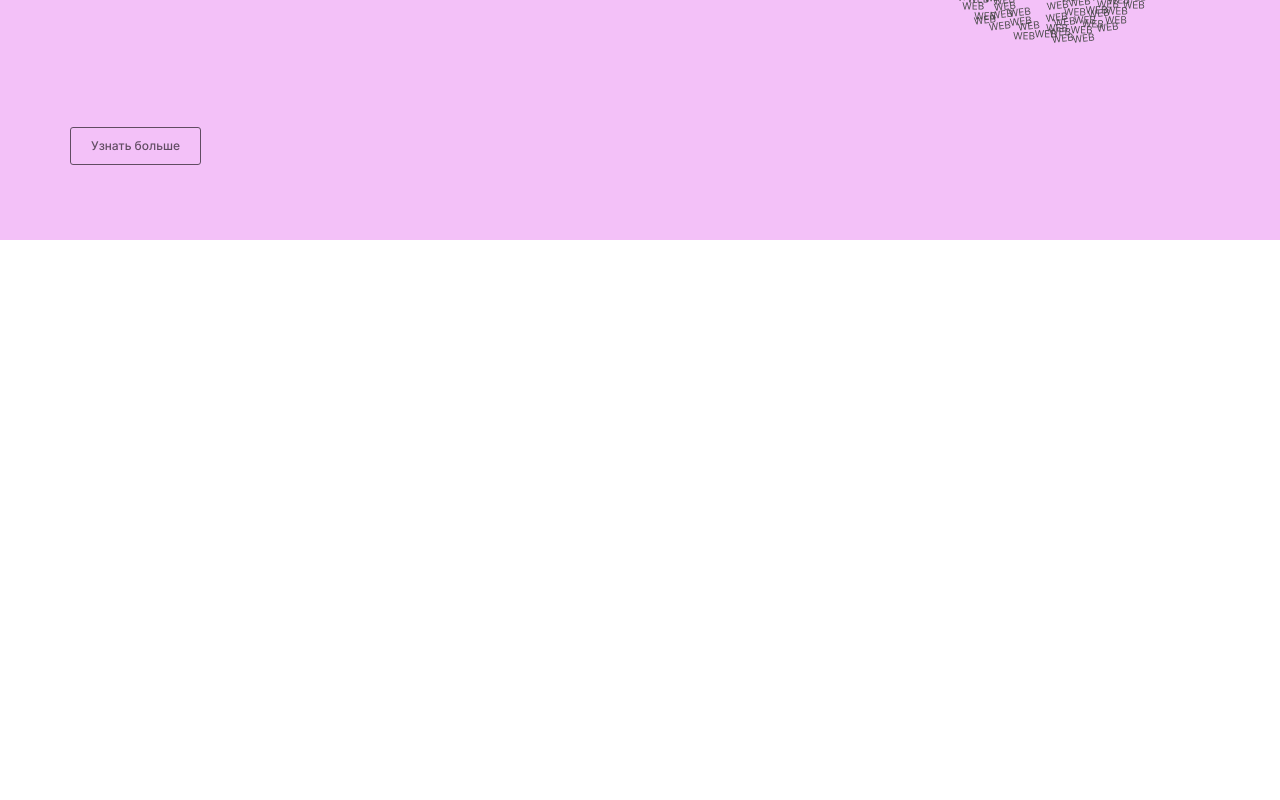
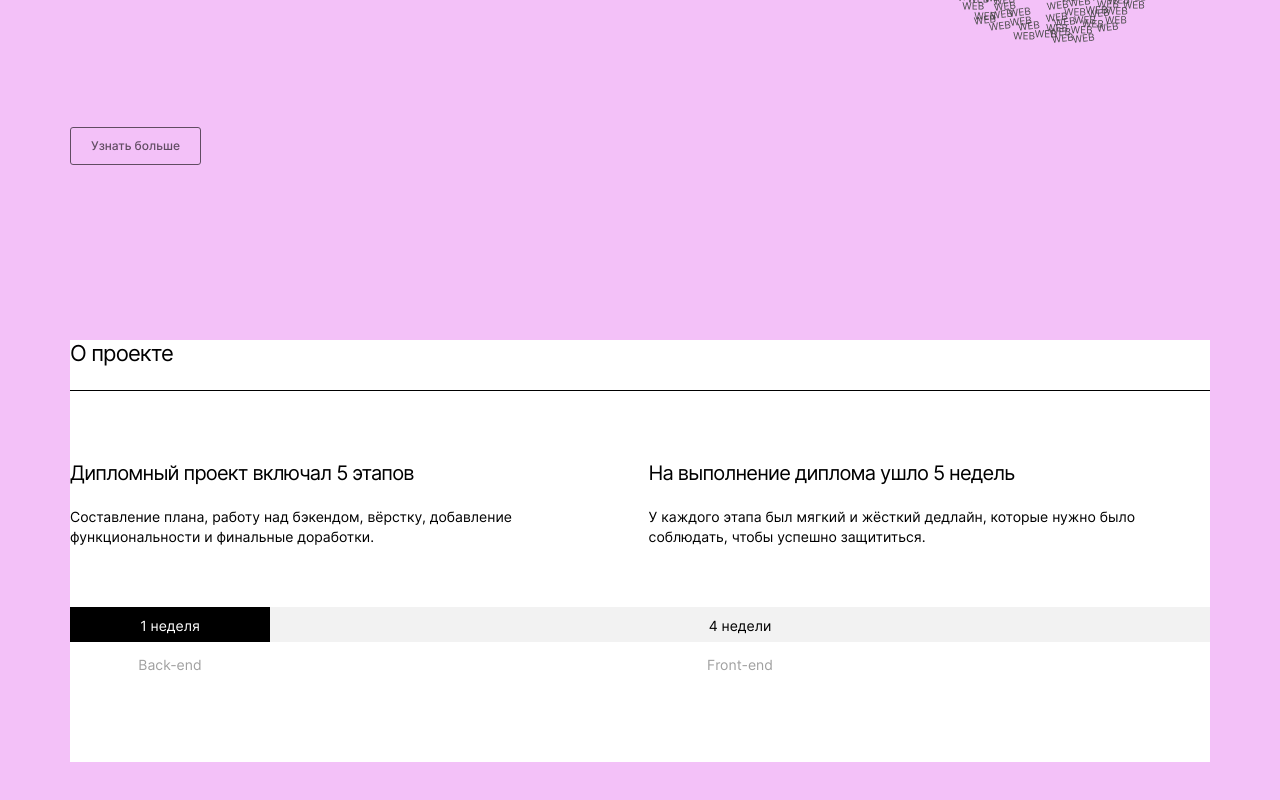
Before and after one commit to mintolime/movies-explorer-frontend, a React (Create React App) app in the folder movie-app/: page / in a window 1280 px wide. Shown: the part 410-1210 px from the top of the page. Before the commit the page ends 800 px from the top, so only its background shows below. Built offline with nearby package versions, Linux system fonts and the light colour scheme.

Commit message:
dev: layout on different ext. AboutProject and Promo comp

```diff
--- /dev/null
+++ b/movie-app/src/components/AboutProject/AboutProject.css
@@ -0,0 +1,105 @@
+.about-progect {
+  width: 100%;
+  background-color: #fff;
+}
+
+.about-project__list {
+  display: flex;
+  flex-direction: column;
+  gap: 56px 0;
+  list-style: none;
+  margin: 0;
+  padding: 0;
+}
+
+@media screen and (min-width: 720px) {
+  .about-project__list {
+    flex-direction: row;
+    gap: 0 30px;
+  }
+}
+
+
+
+.about-project__title {
+  font-weight: 400;
+  font-size: 18px;
+  line-height: 22px;
+  letter-spacing: -0.04em;
+  padding: 0 0 16px;
+  margin: 0;
+}
+
+@media screen and (min-width: 720px) {
+  .about-project__title {
+    font-size: 20px;
+    line-height: 24px;
+    padding-bottom: 22px;
+  }
+}
+
+.about-project__description {
+  font-weight: 400;
+  font-size: 11px;
+  line-height: 16px;
+  padding: 0;
+  margin: 0;
+}
+
+@media screen and (min-width: 720px) {
+  .about-project__description {
+    font-size: 12px;
+    line-height: 18px;
+  }
+}
+
+@media screen and (min-width: 1024px) {
+  .about-project__description {
+    font-size: 14px;
+    line-height: 20px;
+  }
+}
+
+.about_project__result {
+  display: grid;
+  grid-template-columns: 100px 1fr;
+  grid-template-rows: 35px 13px;
+  row-gap: 10px;
+  font-size: 11px;
+  line-height: 13px;
+  text-align: center;
+  padding: 60px 0 93px;
+}
+
+@media screen and (min-width: 720px) {
+  .about_project__result {
+    font-size: 14px;
+    line-height: 17px;
+    grid-template-columns: 140px 1fr;
+    row-gap: 14px;
+  }
+}
+@media screen and (min-width: 1024px) {
+  .about_project__result {
+    grid-template-columns: 200px 1fr;
+  }
+}
+
+.about-project__week {
+  background-color: #F2F2F2;
+  color: #000;
+  padding: 0;
+  margin: 0;
+  padding: 10px 0;
+}
+
+.about-project__week_black {
+  background-color: #000;
+  color: #fff;
+}
+
+.about-project__web {
+  color: #A0A0A0;
+  padding: 0;
+  margin: 0;
+}
--- /dev/null
+++ b/movie-app/src/components/AboutProject/AboutProject.jsx
@@ -0,0 +1,34 @@
+import '../AboutProject/AboutProject.css';
+
+function AboutProgect() {
+  return (
+    <article aria-label="компонент с описанием дипломного проекта" className="about-progect">
+      <div className="content__inner">
+        <p className='content__about'>О проекте</p>
+      </div>
+      <ul className="about-project__list">
+        <li className="about-project__item">
+          <h3 className="about-project__title">Дипломный проект включал 5 этапов</h3>
+          <p className="about-project__description">
+            Составление плана, работу над бэкендом, вёрстку, добавление функциональности и финальные доработки.
+          </p>
+        </li>
+
+        <li className="about-project__item">
+          <h3 className="about-project__title">На выполнение диплома ушло 5 недель</h3>
+          <p className="about-project__description">
+            У каждого этапа был мягкий и жёсткий дедлайн, которые нужно было соблюдать, чтобы успешно защититься.
+          </p>
+        </li>
+      </ul>
+      <div className="about_project__result">
+       <p className="about-project__week about-project__week_black">1 неделя</p>
+       <p className="about-project__week">4 недели</p>
+          <p className="about-project__web">Back-end</p>
+          <p className="about-project__web">Front-end</p>
+      </div>
+    </article>
+  );
+}
+
+export default AboutProgect;
--- a/movie-app/src/components/Main/Main.css
+++ b/movie-app/src/components/Main/Main.css
@@ -1,126 +1,46 @@
-.promo {
-  width: 100%;
-  /* min-width: 300px; */
-  display: flex;
-  flex-direction: column;
-  align-items: center;
-  padding: 70px 0 30px;
+.content {
+  display: grid;
+  row-gap: 70px;
 }
 
 @media screen and (min-width: 720px) {
-  .promo {
-    padding: 140px 0 76px;
+  .content {
+    row-gap: 90px;
   }
 }
 
 @media screen and (min-width: 1024px) {
-  .promo {
-    padding: 75px 0 75px;
-    flex-direction: row-reverse;
-    justify-content: space-between;
+  .content {
+    row-gap: 100px;
   }
 }
 
-.promo__context {
-  display: flex;
-  align-items: center;
-  flex-direction: column;
+.content__inner {
+  width: 100%;
+  border-bottom: 1px #000 solid;
+  margin-bottom: 60px;
 }
 
-@media screen and (min-width: 1024px) {
-  .promo__context {
-    align-items: flex-start;
+@media screen and (min-width: 720px) {
+  .content__inner {
+    margin-bottom: 70px;
   }
 }
 
-
-.promo__title {
-  max-width: 300px;
-  font-family: 'Inter';
-  font-style: normal;
+.content__about {
+  color: #000;
   font-weight: 400;
-  font-size: 30px;
-  line-height: 38px;
-  /* or 127% */
-  text-align: center;
+  font-size: 18px;
+  line-height: 22px;
   letter-spacing: -0.04em;
+  padding: 0 0 28px;
   margin: 0;
-  padding-top: 44px;
 }
 
 @media screen and (min-width: 720px) {
-  .promo__title {
-    max-width: 680px;
-    font-size: 40px;
-    line-height: 50px;
+  .content__about {
+    font-size: 22px;
+    line-height: 27px;
+    padding-bottom: 23px;
   }
 }
-
-@media screen and (min-width: 1024px) {
-  .promo__title {
-    max-width: 640px;
-    padding-top: 0;
-    /* padding-top: 75px; */
-    font-size: 50px;
-    line-height: 58px;
-    text-align: left;
-  }
-}
-
-.promo__subtitle {
-  max-width: 260px;
-  font-weight: 400;
-  font-size: 13px;
-  line-height: 16px;
-  text-align: center;
-  color: #000000;
-  mix-blend-mode: normal;
-  opacity: 0.5;
-  margin: 0;
-  padding: 24px 0 80px;
-}
-
-@media screen and (min-width: 720px) {
-  .promo__subtitle {
-    padding: 22px 0 92px;
-    font-size: 13px;
-    line-height: 16px;
-  }
-}
-
-@media screen and (min-width: 1024px) {
-  .promo__subtitle {
-    padding: 36px 0 146px;
-    text-align: left;
-  }
-}
-
-.promo__illustration {
-  width: 210px;
-  height: 206px;
-}
-
-@media screen and (min-width: 720px) {
-  .promo__illustration {
-    width: 310px;
-    height: 304px;
-  }
-}
-
-@media screen and (min-width: 1024px) {
-  .promo__illustration {
-    align-self: baseline;
-  }
-}
-
-.promo__link {
-  text-decoration: none;
-  font-weight: 500;
-  font-size: 12px;
-  line-height: 16px;
-  /* identical to box height, or 133% */
-  display: flex;
-  align-items: center;
-  color: #000;
-  padding: 10px 20px;
-}
--- a/movie-app/src/components/Main/Main.jsx
+++ b/movie-app/src/components/Main/Main.jsx
@@ -1,19 +1,14 @@
-import globus from '../../images/globus.png';
 import '../Main/Main.css'
+import Promo from '../Promo/Promo';
+import AboutProgect from '../AboutProject/AboutProject';
+import Techs from '../Techs/Techs';
 
 function Main() {
   return (
     <main className="content">
-      <section aria-label="стартовая страница о проекте" className="promo">
-        <img className="promo__illustration" src={globus} alt="Логотип веба в форме глобуса" />
-        <div className="promo__context">
-          <h1 className="promo__title">Учебный проект студента факультета Веб-разработки.</h1>
-          <p className="promo__subtitle">
-            Листайте ниже, чтобы узнать больше про этот проект и его создателя.
-          </p>
-           <button className='button button_type_about' ><a className="promo__link" href="#">Узнать больше</a></button>
-        </div>
-      </section>
+      <Promo />
+      <AboutProgect />
+      <Techs />
     </main>
   );
 }
--- /dev/null
+++ b/movie-app/src/components/Promo/Promo.css
@@ -0,0 +1,127 @@
+.promo {
+  width: 100%;
+  /* background-color: #F3C1F8; */
+  /* min-width: 300px; */
+  display: flex;
+  flex-direction: column;
+  align-items: center;
+  padding: 70px 0 30px;
+}
+
+@media screen and (min-width: 720px) {
+  .promo {
+    padding: 140px 0 76px;
+  }
+}
+
+@media screen and (min-width: 1024px) {
+  .promo {
+    padding: 75px 0 75px;
+    flex-direction: row-reverse;
+    justify-content: space-between;
+  }
+}
+
+.promo__context {
+  display: flex;
+  align-items: center;
+  flex-direction: column;
+}
+
+@media screen and (min-width: 1024px) {
+  .promo__context {
+    align-items: flex-start;
+  }
+}
+
+
+.promo__title {
+  max-width: 300px;
+  font-family: 'Inter';
+  font-style: normal;
+  font-weight: 400;
+  font-size: 30px;
+  line-height: 38px;
+  /* or 127% */
+  text-align: center;
+  letter-spacing: -0.04em;
+  margin: 0;
+  padding-top: 44px;
+}
+
+@media screen and (min-width: 720px) {
+  .promo__title {
+    max-width: 680px;
+    font-size: 40px;
+    line-height: 50px;
+  }
+}
+
+@media screen and (min-width: 1024px) {
+  .promo__title {
+    max-width: 640px;
+    padding-top: 0;
+    /* padding-top: 75px; */
+    font-size: 50px;
+    line-height: 58px;
+    text-align: left;
+  }
+}
+
+.promo__subtitle {
+  max-width: 260px;
+  font-weight: 400;
+  font-size: 13px;
+  line-height: 16px;
+  text-align: center;
+  color: #000000;
+  mix-blend-mode: normal;
+  opacity: 0.5;
+  margin: 0;
+  padding: 24px 0 80px;
+}
+
+@media screen and (min-width: 720px) {
+  .promo__subtitle {
+    padding: 22px 0 92px;
+    font-size: 13px;
+    line-height: 16px;
+  }
+}
+
+@media screen and (min-width: 1024px) {
+  .promo__subtitle {
+    padding: 36px 0 146px;
+    text-align: left;
+  }
+}
+
+.promo__illustration {
+  width: 210px;
+  height: 206px;
+}
+
+@media screen and (min-width: 720px) {
+  .promo__illustration {
+    width: 310px;
+    height: 304px;
+  }
+}
+
+@media screen and (min-width: 1024px) {
+  .promo__illustration {
+    align-self: baseline;
+  }
+}
+
+.promo__link {
+  text-decoration: none;
+  font-weight: 500;
+  font-size: 12px;
+  line-height: 16px;
+  /* identical to box height, or 133% */
+  display: flex;
+  align-items: center;
+  color: #000;
+  padding: 10px 20px;
+}
--- /dev/null
+++ b/movie-app/src/components/Promo/Promo.jsx
@@ -0,0 +1,19 @@
+import globus from '../../images/globus.png';
+import '../Promo/Promo.css';
+
+function Promo() {
+  return (
+    <section aria-label="стартовая страница  «О проекте»" className="promo">
+      <img className="promo__illustration" src={globus} alt="Логотип веба в форме глобуса" />
+      <div className="promo__context">
+        <h1 className="promo__title">Учебный проект студента факультета Веб-разработки.</h1>
+        <p className="promo__subtitle">
+          Листайте ниже, чтобы узнать больше про этот проект и его создателя.
+        </p>
+        <button className='button button_type_about' ><a className="promo__link" href="#">Узнать больше</a></button>
+      </div>
+    </section>
+  );
+}
+
+export default Promo;
--- a/movie-app/src/index.css
+++ b/movie-app/src/index.css
@@ -5,7 +5,7 @@
   width: 100%;
   min-width: 320px;
   /* max-width: 1280px; */
-  display: grid;
+
   /* gap: 0 70px; */
   font-family: "Inter", sans-serif;
   text-rendering: optimizeLegibility;
```
